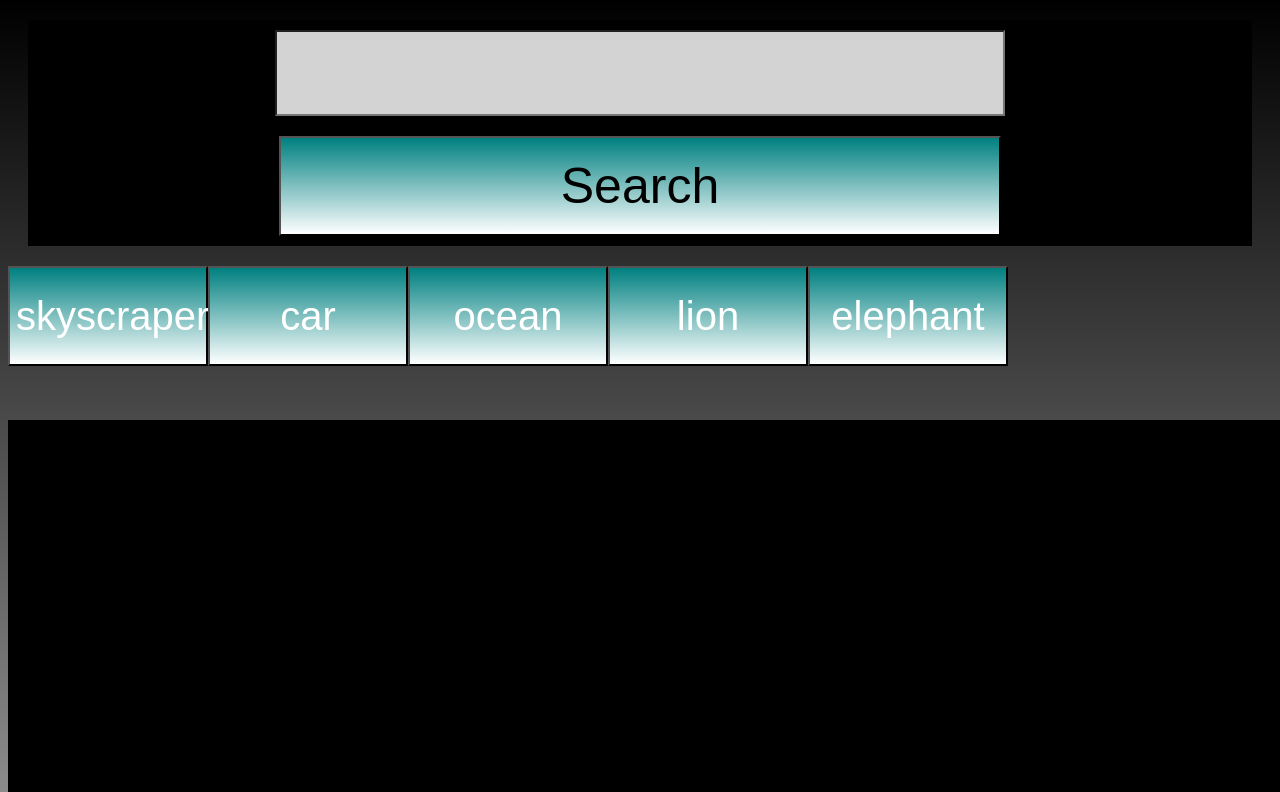
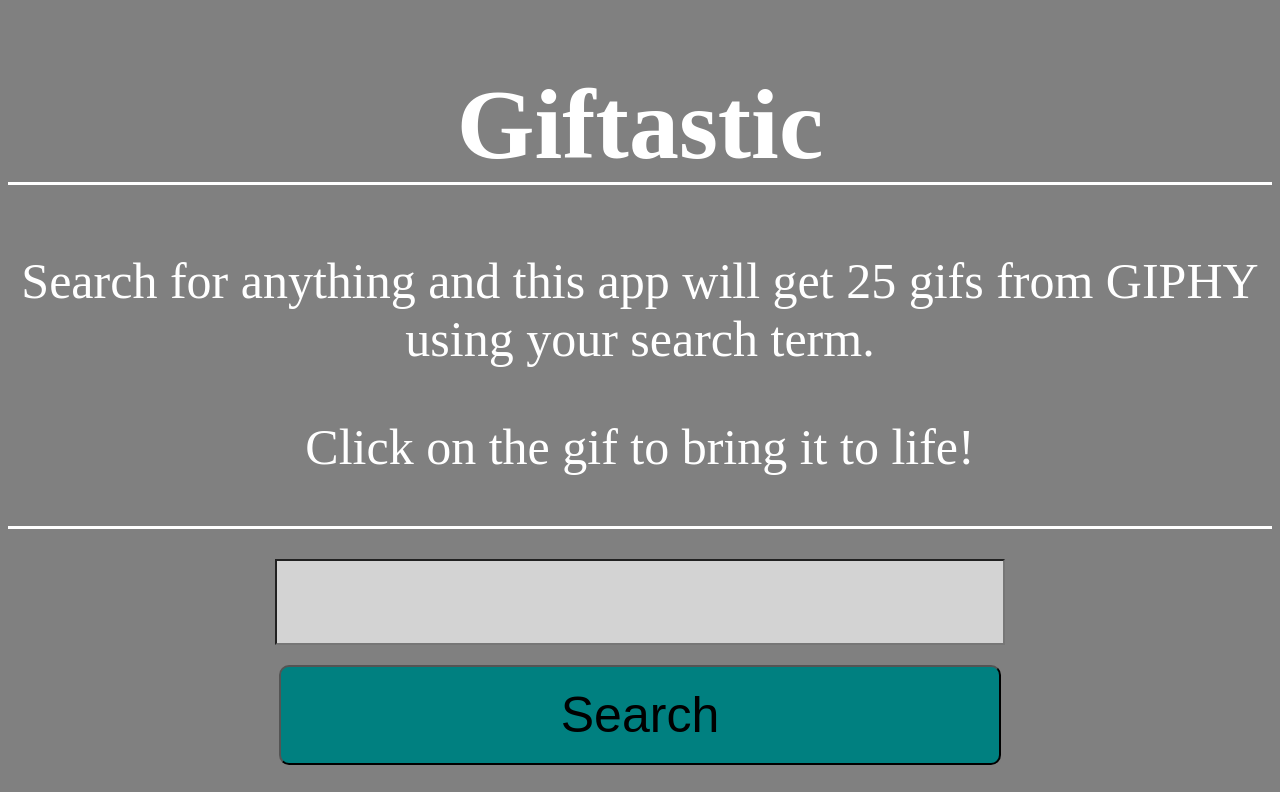
Before and after one commit to jjmateer/Giphy-Search, a plain HTML site: page index.html in a window 1280 px wide. Shown: the top 792 px of the page. Drawn offline with nearby package versions, Linux system fonts and the light colour scheme.

Commit message:
Added a description, changed colors, added white border bottoms and rounded corners

```diff
--- a/assets/style/style.css
+++ b/assets/style/style.css
@@ -3,8 +3,19 @@ html{
     overflow-x: hidden;
     z-index:0;
     margin:0px;
-    background-image: linear-gradient(black, darkgrey);
+    background-color:grey;
     height:120%;
+    }
+    #header{
+        width:100%;
+        height:10%;
+        color:white;
+        font-size:50px;
+        text-align:center;
+        border-bottom:solid white;
+    }
+    h1{
+        border-bottom:solid white;
     }
 #topContainer{
     width:100%;
@@ -17,10 +28,10 @@ html{
     height:auto;
     display:flex;
     text-align: center;
+    border-bottom:solid white;
 }
 #inputForm{
     margin:20px;
-    background-color:black;
     text-align: center;
     padding:10px;
 }
@@ -35,31 +46,31 @@ html{
     height:100px;
     font-size:50px;
     margin-top:20px;
-    background-image: linear-gradient(teal, white);
+    background-color:teal;
+    border-radius:10px;
 }
 .gifButton{
     width:200px;
     height:100px;
     font-size:40px;
     background-color:white;
-    background-image: linear-gradient(teal, white);
+    background-color:teal;
+    border-radius:10px;
     color:white
 }
+
 #gifDisplay{
     width:100%;
     height:500px;
     display:flex;
-    overflow-x: scroll;
-    overflow-y: none;
+    overflow:auto;
     font-size:30px;
-    background-color:black;
     padding:10px;
 }
 .gifDiv{
     width:auto;
     height:auto;
-    margin:auto;
-    background-color: black;
+    margin:0px;
 }
 .gifImage{
     height:200px;
--- a/index.html
+++ b/index.html
@@ -6,7 +6,14 @@
     <title>Giftastic</title>
 
 </head>
+
 <body>
+    <div id="header">
+        <h1>Giftastic</h1>
+        <p>Search for anything and this app will get 25 gifs from GIPHY using your
+            search term.</p>
+        <p>Click on the gif to bring it to life!</p>
+    </div>
     <div id="topContainer">
         <form id="inputForm">
             <input id="gifInput" type="form-control">
```
Also changed, not shown: assets/javascript/giftastic.js (line endings or trailing spaces).
